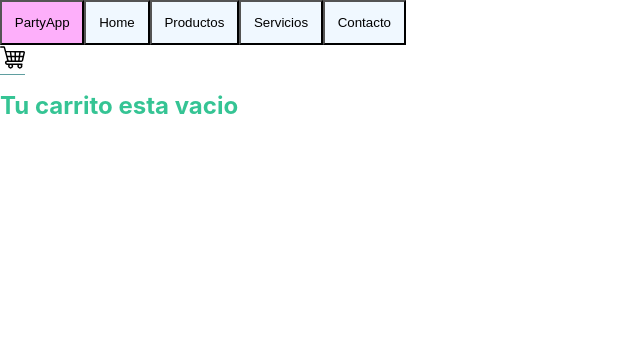
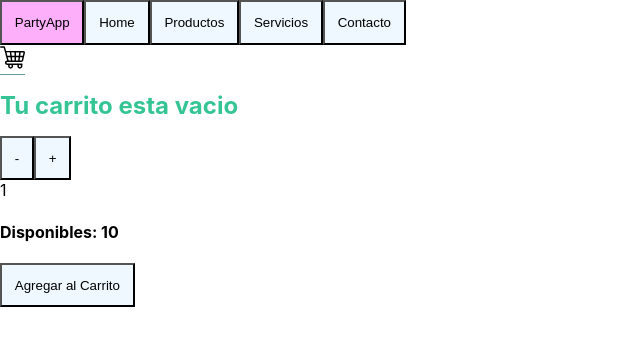
Before and after one commit to zeam2003/partyappweb, a React (Create React App) app: page / in a window 1280 px wide. Shown: the top 346 px of the page, without its empty margins (0-640 px from the left). Built offline with nearby package versions, Linux system fonts and the light colour scheme.

Commit message:
componentes_2

```diff
--- a/src/App.js
+++ b/src/App.js
@@ -2,19 +2,19 @@ import logo from './logo.svg';
 import './App.css';
 import NavBar from './components/NavBar/NavBar'
 import ItemListContainer from './components/Items/ItemListContainer'
+import ItemCount from './components/Items/ItemCount'
 
-import React, { useState } from 'react';
 
 function App() {
 
 
     return (
         <>
-            <NavBar/>
-            <div>
-                <ItemListContainer text="Tu carrito esta vacio" />
-            </div>
-
+        <NavBar / >
+        <div >
+            <ItemListContainer text = "Tu carrito esta vacio" / >
+        </div>
+        <ItemCount onAdd={() => console.log('agrego')} />
         </>
     );
 }
--- /dev/null
+++ b/src/components/Items/ItemCount.jsx
@@ -0,0 +1,73 @@
+import { useState } from 'react'
+import './ItemCount.css'
+
+const useCounter = (initialValue = 1, stock = 10 ) => {
+    const [count, setCount] = useState(initialValue)
+
+
+    const increment = () => {
+            if (count < stock ) {
+                setCount(count+1)
+            }
+
+    }
+
+    const decrement = () => {
+        if ( count > 0 ) setCount(count-1)
+    }
+
+
+
+    return {
+        count,
+        increment,
+        decrement,
+        stock
+    }
+
+
+}
+
+
+
+
+
+export default function ItemCount( { onAdd = () => {}}) {
+
+    const [agregadoCarrito, setAgregadoCarrito] = useState(false)
+
+    const handleOnAddCart = ( event ) => {
+        if( count > 0 ) {
+
+            setAgregadoCarrito(true)
+            console.log(agregadoCarrito);
+            onAdd(event)
+            console.log(stock);
+
+
+        }
+    }
+
+    const handleReset = (event ) => {
+        setAgregadoCarrito(false)
+        onAdd(event)
+
+
+    }
+
+
+    const {count, stock, increment, decrement} = useCounter()
+    return(
+        <>
+            <button onClick={() => decrement()}>-</button>
+            <button onClick={() => increment()}>+</button>
+            <div>{count}</div>
+            <div><h4>Disponibles: {stock}</h4></div>
+
+            {!agregadoCarrito && <button onClick={handleOnAddCart}>Agregar al Carrito</button>}
+            {agregadoCarrito && <button onClick={handleReset}>Deshacer</button>}
+
+        </>
+    )
+
+}
```
Also changed, not shown: src/components/Items/ItemCount.css (added).
